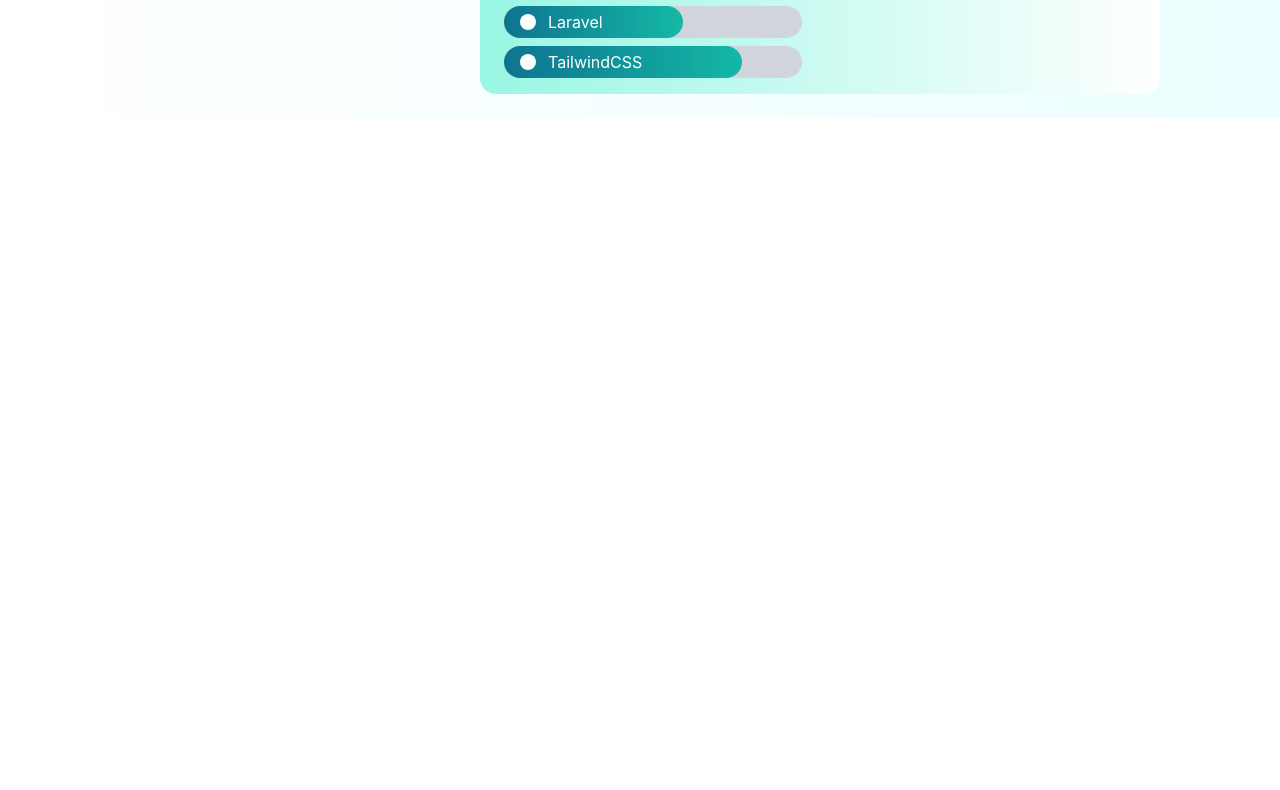
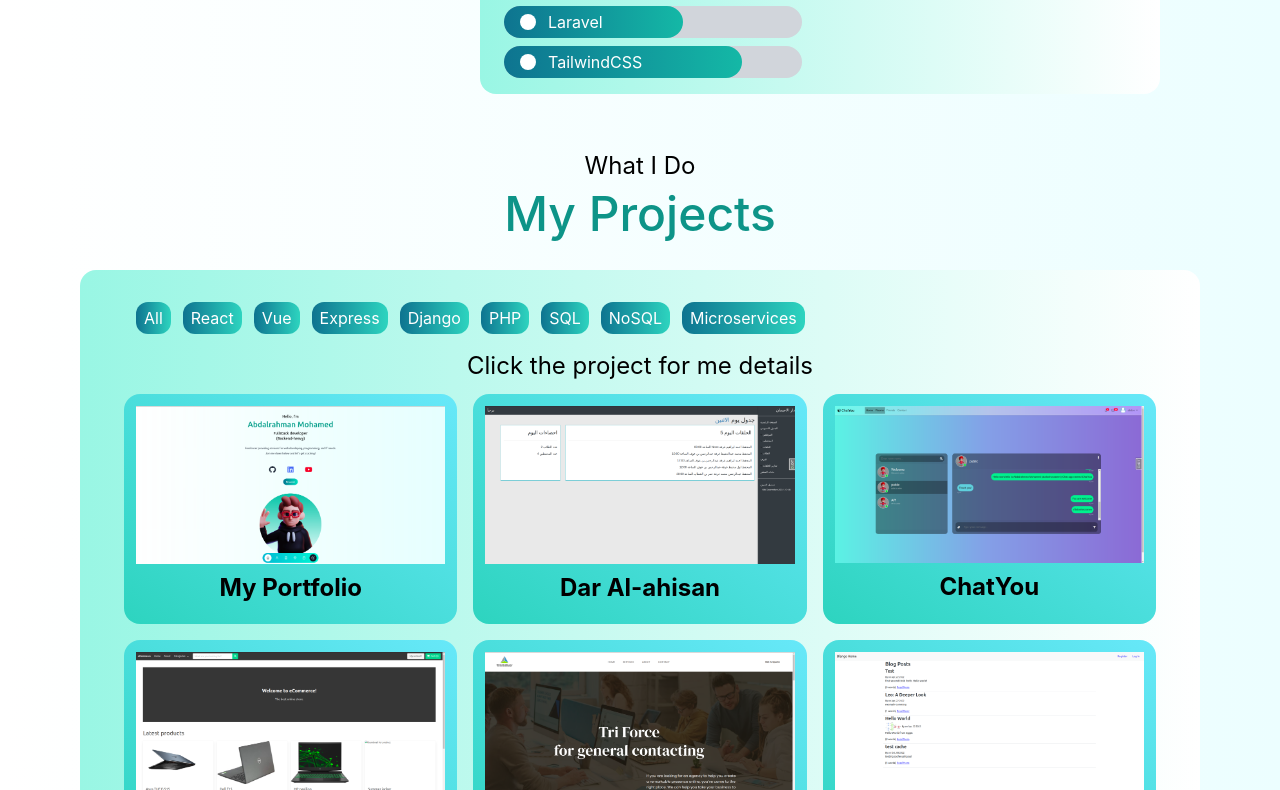
Before and after one commit to abdoohossamm/portfolio, a Next.js app: page / in a window 1280 px wide. Shown: the part 2130-2920 px from the top of the page. Before the commit the page ends 2248 px from the top, so only its background shows below. Built offline with nearby package versions, Linux system fonts and the light colour scheme.

Commit message:
Add projects section to index page.

```diff
--- a/pages/index.js
+++ b/pages/index.js
@@ -3,6 +3,7 @@
 import Main from "../components/home/Main";
 import About from "../components/about/About";
 import React, { useState } from 'react';
+import Projects from "../components/projects/Projects";
 
 export default function Home() {
     const [darkMode, setDarkMode] = useState(false)
@@ -14,6 +15,7 @@
                 <NavBar darkMode={darkMode} setMode={setDarkMode}/>
                 <Main/>
                 <About/>
+                <Projects/>
             </main>
         </div>
   )
```
